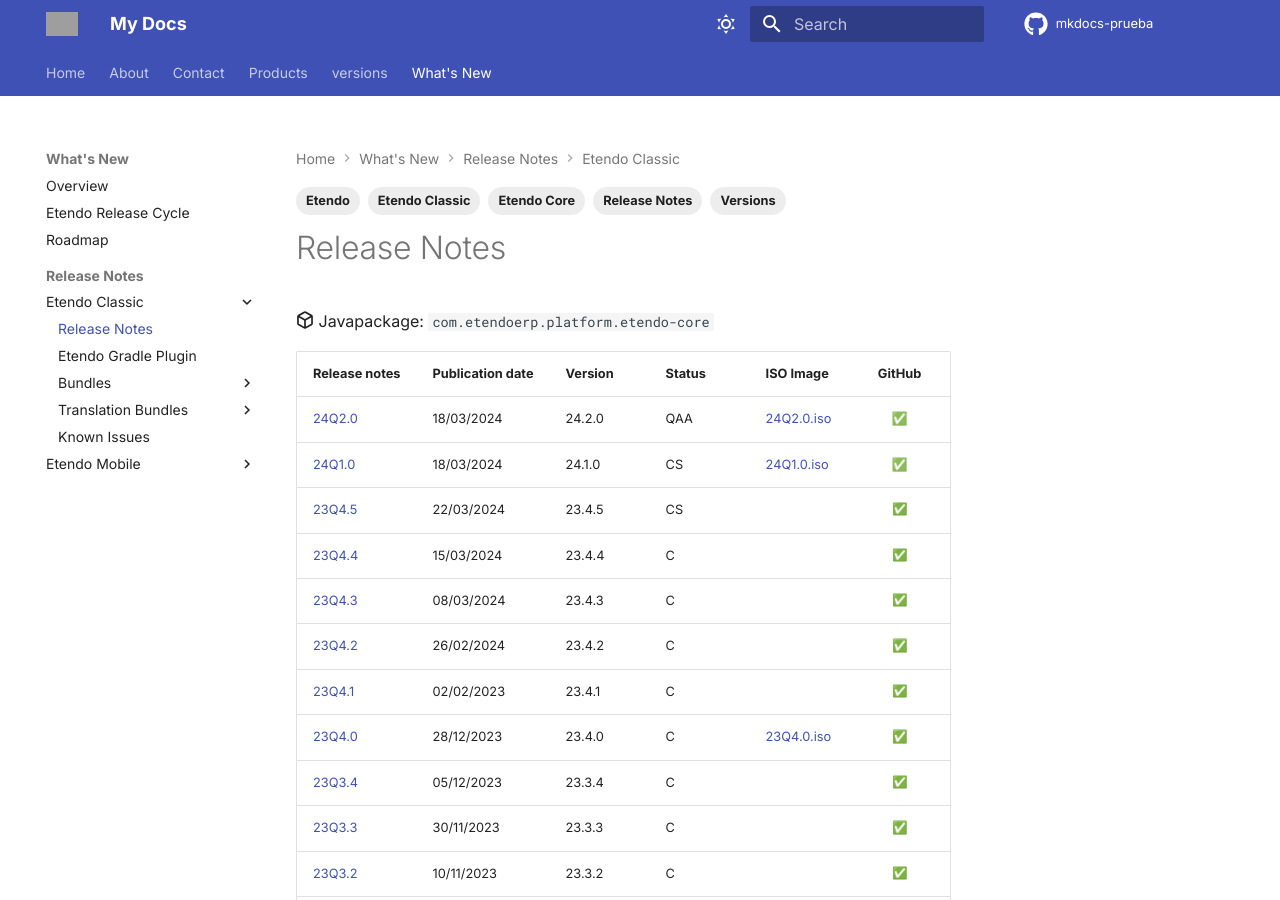
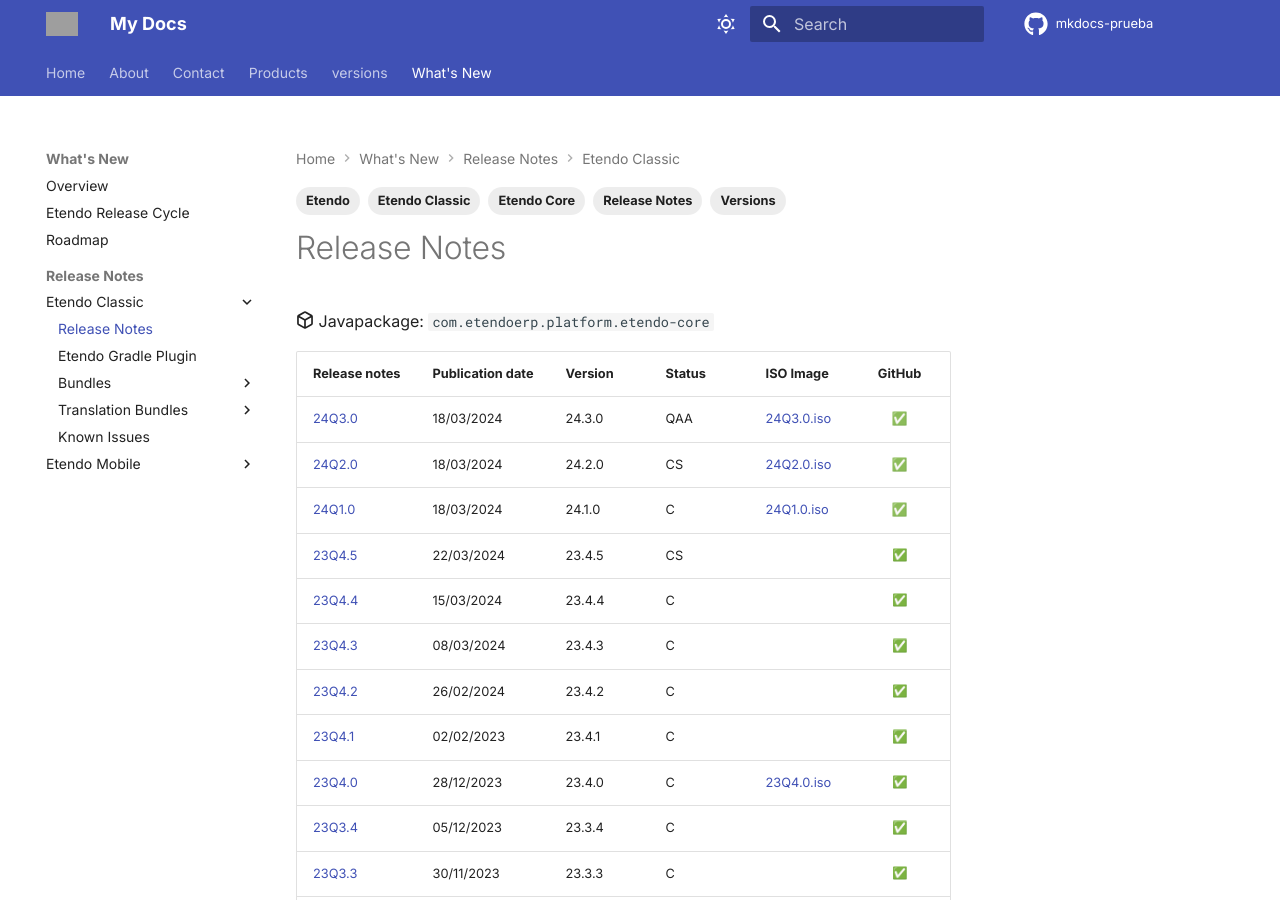
Before and after one commit to facumoyanosmf/mkdocs-prueba, an MkDocs documentation site: the page built from docs/whats-new/release-notes/etendo-classic/release-notes.md, in a window 1280 px wide and 900 px high. Built offline with MkDocs 1.6.1 and Material for MkDocs 9.7.7, drawn with Linux system fonts in a browser that asks for light colours; emoji names are drawn with the system emoji font; comment, search, counter and statistics services are not loaded; the version menu is left out; grey boxes are pictures that could not be loaded.

Commit message:
Add release notes for Etendo Classic 24.3.0 :memo:

```diff
--- a/docs/whats-new/release-notes/etendo-classic/release-notes.md
+++ b/docs/whats-new/release-notes/etendo-classic/release-notes.md
@@ -14,8 +14,9 @@
 
 | Release notes | Publication date | Version | Status | ISO Image | GitHub |
 | ---           | ---              | ---     | ---    | ---       | :---:  |
-| [24Q2.0](https://github.com/facumoyanosmf/mkdocs-prueba/releases/tag/2.0.0){target="_blank"} | 18/03/2024 | 24.2.0 | QAA | [24Q2.0.iso](https://etendo-appliances.s3.eu-west-1.amazonaws.com/etendo/iso/etendo-24Q2.0.iso){target="_blank"} | ✅ |
-| [24Q1.0](https://github.com/facumoyanosmf/mkdocs-prueba/releases/tag/2.0.0){target="_blank"} | 18/03/2024 | 24.1.0 | CS | [24Q1.0.iso](https://etendo-appliances.s3.eu-west-1.amazonaws.com/etendo/iso/etendo-24Q1.0.iso){target="_blank"} | ✅ |
+| [24Q3.0](https://github.com/facumoyanosmf/mkdocs-prueba/releases/tag/2.0.0){target="_blank"} | 18/03/2024 | 24.3.0 | QAA | [24Q3.0.iso](https://etendo-appliances.s3.eu-west-1.amazonaws.com/etendo/iso/etendo-24Q3.0.iso){target="_blank"} | ✅ |
+| [24Q2.0](https://github.com/facumoyanosmf/mkdocs-prueba/releases/tag/2.0.0){target="_blank"} | 18/03/2024 | 24.2.0 | CS | [24Q2.0.iso](https://etendo-appliances.s3.eu-west-1.amazonaws.com/etendo/iso/etendo-24Q2.0.iso){target="_blank"} | ✅ |
+| [24Q1.0](https://github.com/facumoyanosmf/mkdocs-prueba/releases/tag/2.0.0){target="_blank"} | 18/03/2024 | 24.1.0 | C | [24Q1.0.iso](https://etendo-appliances.s3.eu-west-1.amazonaws.com/etendo/iso/etendo-24Q1.0.iso){target="_blank"} | ✅ |
 | [23Q4.5](https://github.com/etendosoftware/etendo_core/releases/tag/23.4.5){target="_blank"} | 22/03/2024 | 23.4.5 | CS |  | :white_check_mark: |
 | [23Q4.4](https://github.com/etendosoftware/etendo_core/releases/tag/23.4.4){target="_blank"} | 15/03/2024 | 23.4.4 | C |  | :white_check_mark: |
 | [23Q4.3](https://github.com/etendosoftware/etendo_core/releases/tag/23.4.3){target="_blank"} | 08/03/2024 | 23.4.3 | C |  | :white_check_mark: |
```
